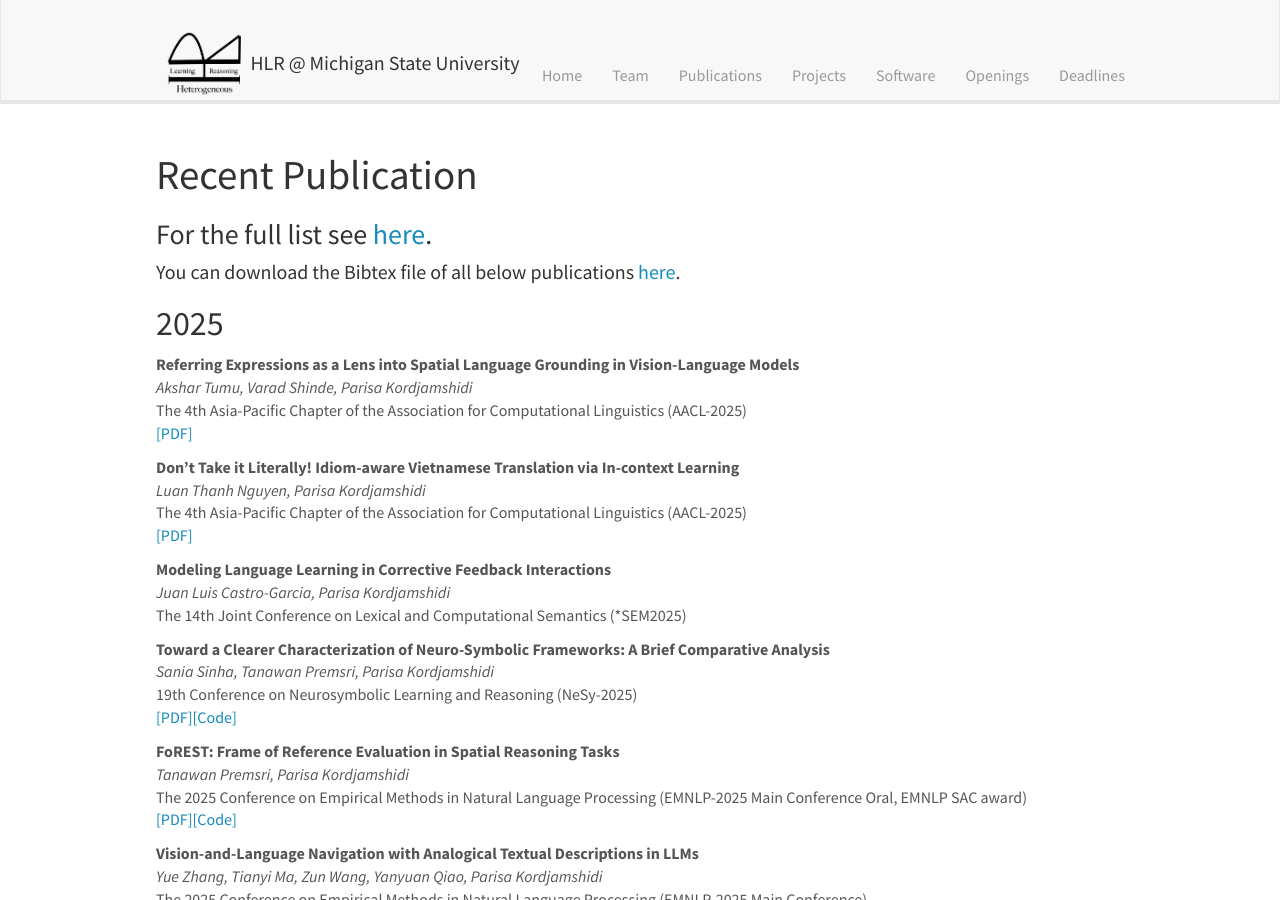
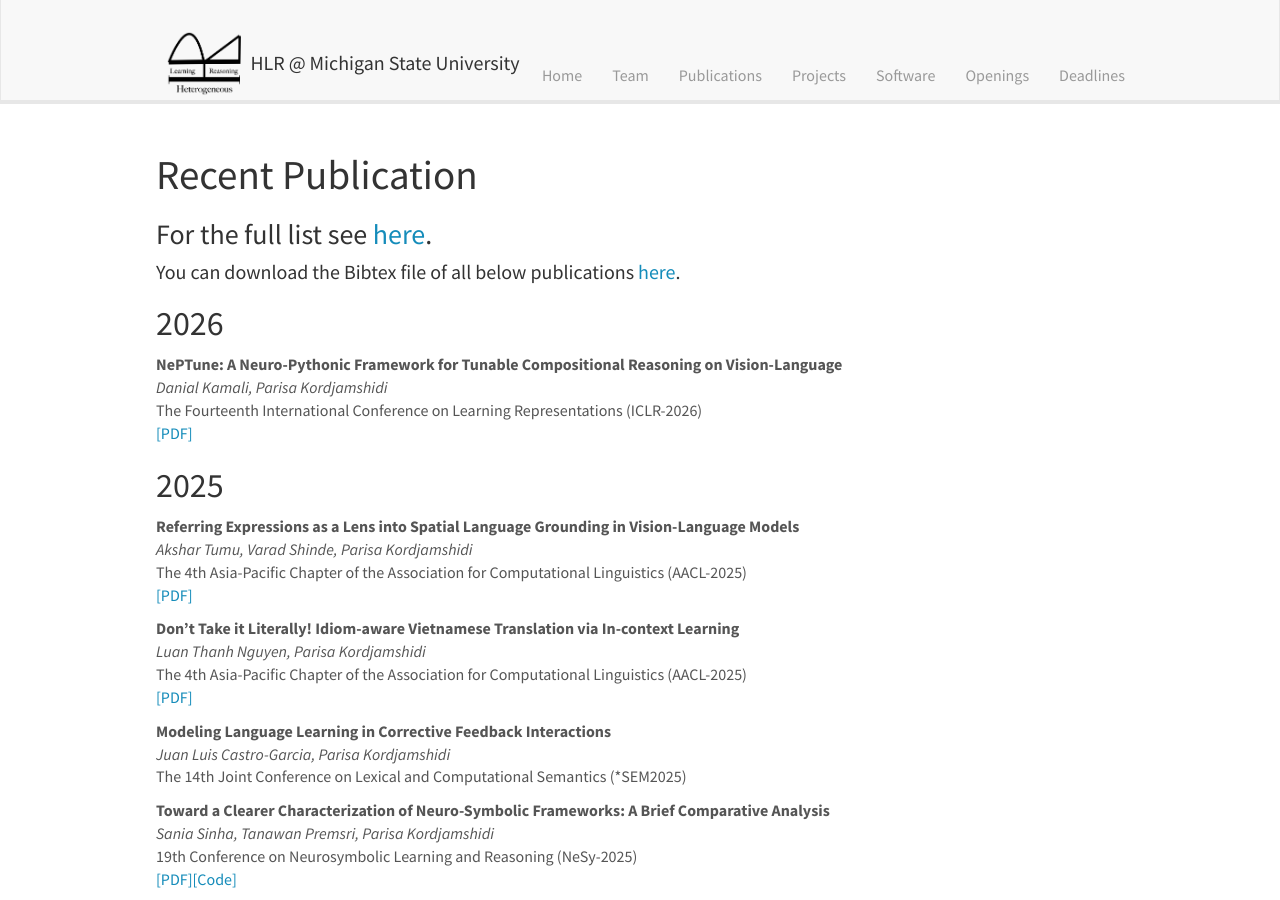
Before and after one commit to HLR/HLR.github.io, a Jekyll site: the page built from _pages/publications.md, in a window 1280 px wide and 900 px high. Built offline with Jekyll 4.4.1, drawn with Linux system fonts in a browser that asks for light colours; nearby versions of some CDN libraries.

Commit message:
Add: Danial's ICLR 2026 pub

```diff
--- a/_data/publist.yml
+++ b/_data/publist.yml
@@ -1,4 +1,4 @@
-#2025
+#2026
 
 ## Template
 # - title:
@@ -10,6 +10,18 @@
 #       display: PDF
 #     - url:
 #       display: Code
+
+- title: "NePTune: A Neuro-Pythonic Framework for Tunable Compositional Reasoning on Vision-Language"
+  authors: Danial Kamali, Parisa Kordjamshidi
+  venue: The Fourteenth International Conference on Learning Representations (ICLR-2026)
+  year: 2026
+  links:
+    - url: https://openreview.net/forum?id=8H0TkSusWI
+      display: PDF
+    # - url:
+    #   display: Code
+
+#2025
 
 - title: "Referring Expressions as a Lens into Spatial Language Grounding in Vision-Language Models"
   authors: Akshar Tumu, Varad Shinde, Parisa Kordjamshidi
--- a/downloads/hlr.bib
+++ b/downloads/hlr.bib
@@ -1,3 +1,14 @@
+%2026
+
+@inproceedings{
+  kamali2026neptune,
+  title={Ne{PT}une: A Neuro-Pythonic Framework for Tunable Compositional Reasoning on Vision-Language},
+  author={Danial Kamali and Parisa Kordjamshidi},
+  booktitle={The Fourteenth International Conference on Learning Representations},
+  year={2026},
+  url={https://openreview.net/forum?id=8H0TkSusWI}
+}
+
 %2025
 
 @inproceedings{kamali2026neptune,
```
